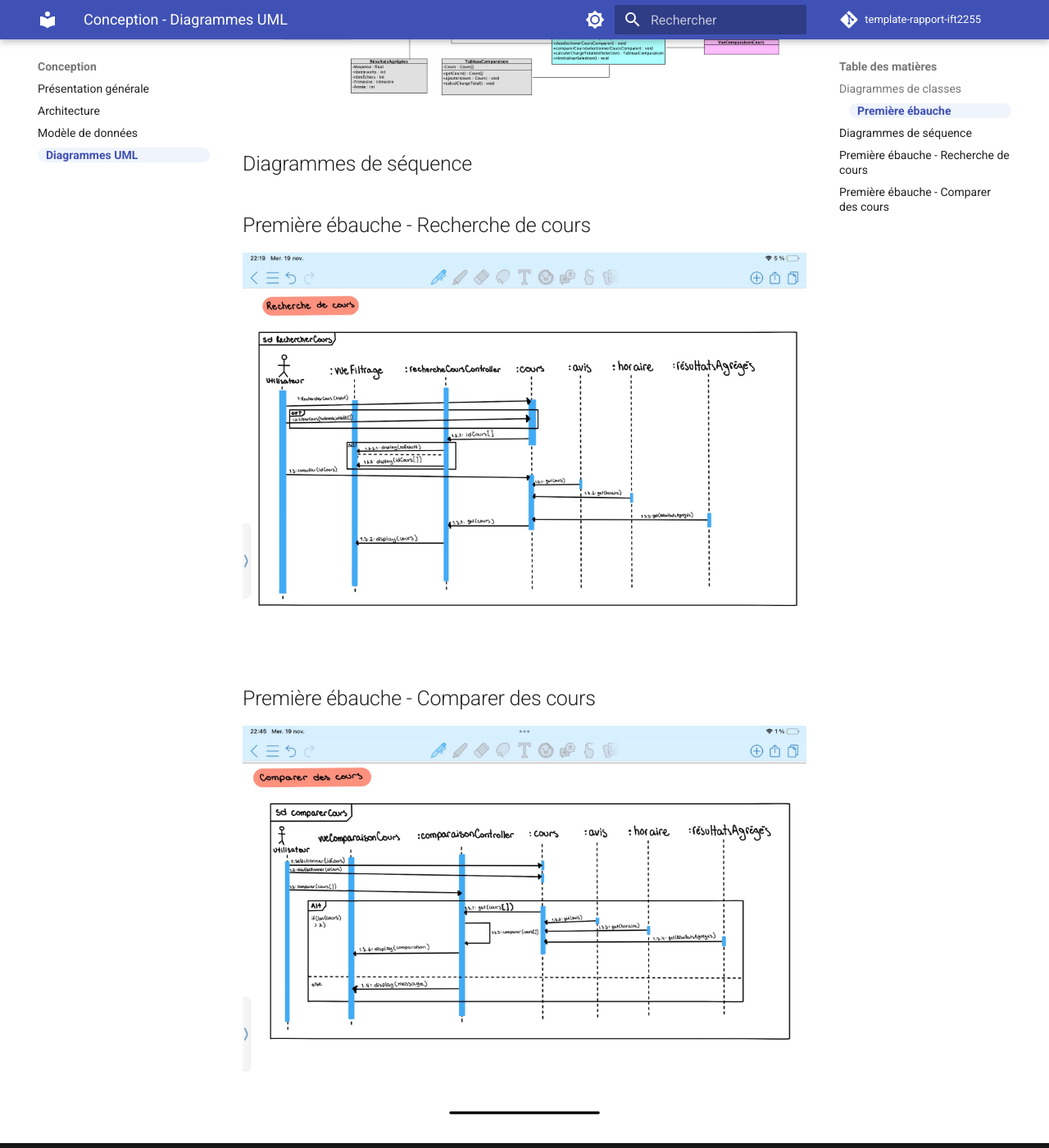
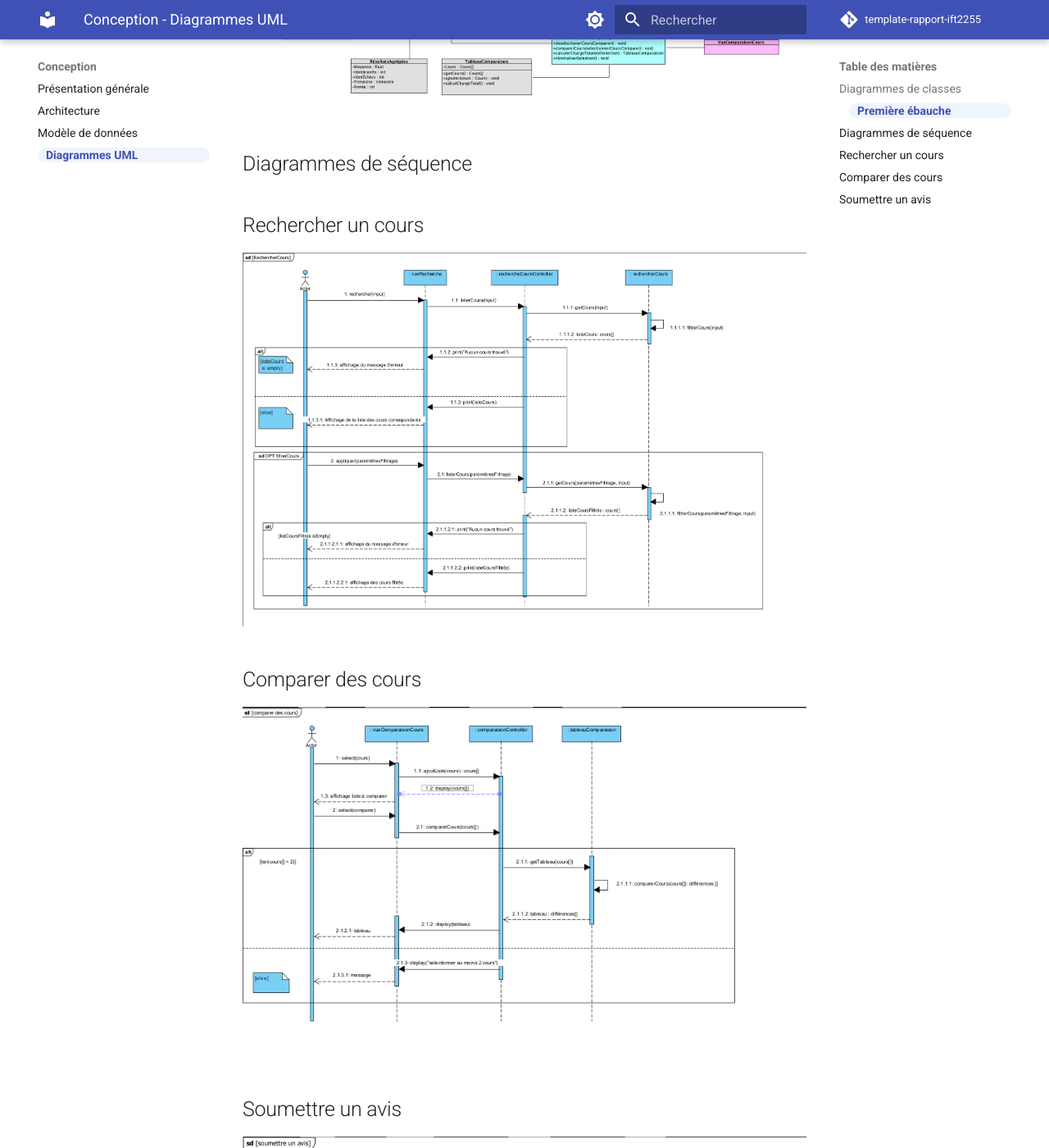
Before and after one commit to jujutheriault/IFT2255_Devoir1, an MkDocs documentation site: the page built from docs/conception/uml.md, in a window 1280 px wide and 1400 px high, scrolled down 719 px. Shown: the whole window at 82% size. Built offline with MkDocs 1.6.1 and Material for MkDocs 9.7.7, drawn with Linux system fonts in a browser that asks for light colours; comment, search, counter and statistics services are not loaded.

Commit message:
diagrammes de séquences

```diff
--- a/docs/conception/uml.md
+++ b/docs/conception/uml.md
@@ -11,8 +11,11 @@ title: Conception - Diagrammes UML
 
 ## Diagrammes de séquence
 
-## Première ébauche - Recherche de cours
-![Diagramme de séquence 1](../Images/rechercheCours.png)
+## Rechercher un cours
+![Diagramme de séquence 1](../Images/sequence_rechercher.png)
 
-## Première ébauche - Comparer des cours
-![Diagramme de séquence 1](../Images/comparerCours.png)
+## Comparer des cours
+![Diagramme de séquence 2](../Images/sequence_comparaison.png)
+
+## Soumettre un avis
+![Diagramme de séquence 3](../Images/sequence_avis.png)
```
Also changed, not shown: docs/Images/comparerCours.png (deleted), docs/Images/rechercheCours.png (deleted), docs/Images/sequence_avis.png (added), docs/Images/sequence_comparaison.png (added), docs/Images/sequence_rechercher.png (added).
